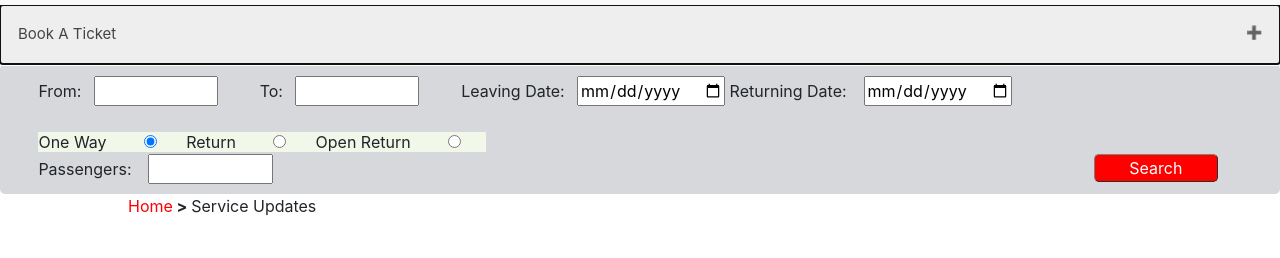
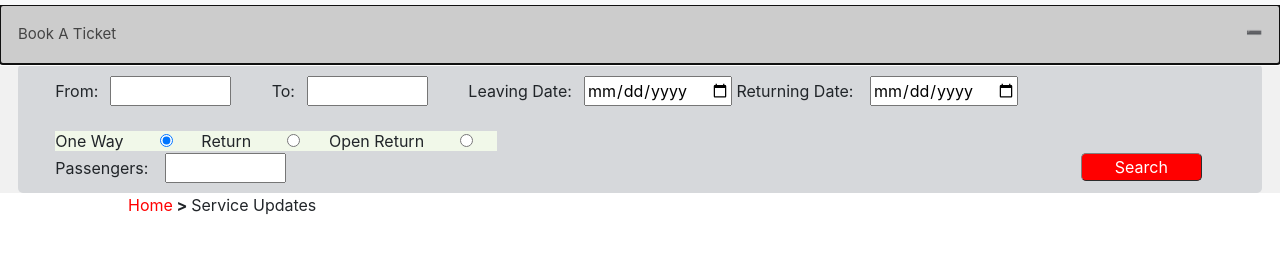
Before and after one commit to amyap6/GreaterAngliaUXRedesign, a plain HTML site: page serviceUpdates.html in a window 1280 px wide. Both pictures are taken after a click on the button "Book A Ticket". Shown: the part 51-309 px from the top of the page. Drawn offline with nearby package versions, Linux system fonts and the light colour scheme.

Commit message:
book ticket is collapsible on service updates page

```diff
--- a/js/serviceUpdates.js
+++ b/js/serviceUpdates.js
@@ -18,3 +18,21 @@ function openTab(evt, name) {
     document.getElementById(name).style.display = "block";
     evt.currentTarget.className += " active";
 }
+
+function showCollapsible() {
+
+    var coll = document.getElementsByClassName("collapsible");
+    var i;
+
+    for (i = 0; i < coll.length; i++) {
+        coll[i].addEventListener("click", function () {
+            this.classList.toggle("active");
+            var content = this.nextElementSibling;
+            if (content.style.display === "block") {
+                content.style.display = "none";
+            } else {
+                content.style.display = "block";
+            }
+        });
+    }
+}
--- a/serviceUpdates.html
+++ b/serviceUpdates.html
@@ -86,7 +86,8 @@
 
 <!-- Ticket booking section -->
 <section>
-    <button type="button" class="collapsible">Book A Ticket</button>
+    <button type="button" class="collapsible" onmouseover="showCollapsible()">Book A Ticket</button>
+    <div class="content">
     <div class="bookOther" style="width: 100%; display: inline-block; float: top">
         <form style="margin-top: 1%">
             <label for="fromO">From:</label><input type="text" name="FromStation" id="fromO">
@@ -111,6 +112,7 @@
                 <input type="submit" name="submitTicket" value="Search" onmouseover="cursor" id="submitBookO">
             </div>
         </form>
+    </div>
     </div>
 </section>
 <div class="breadcrumbs">
```
